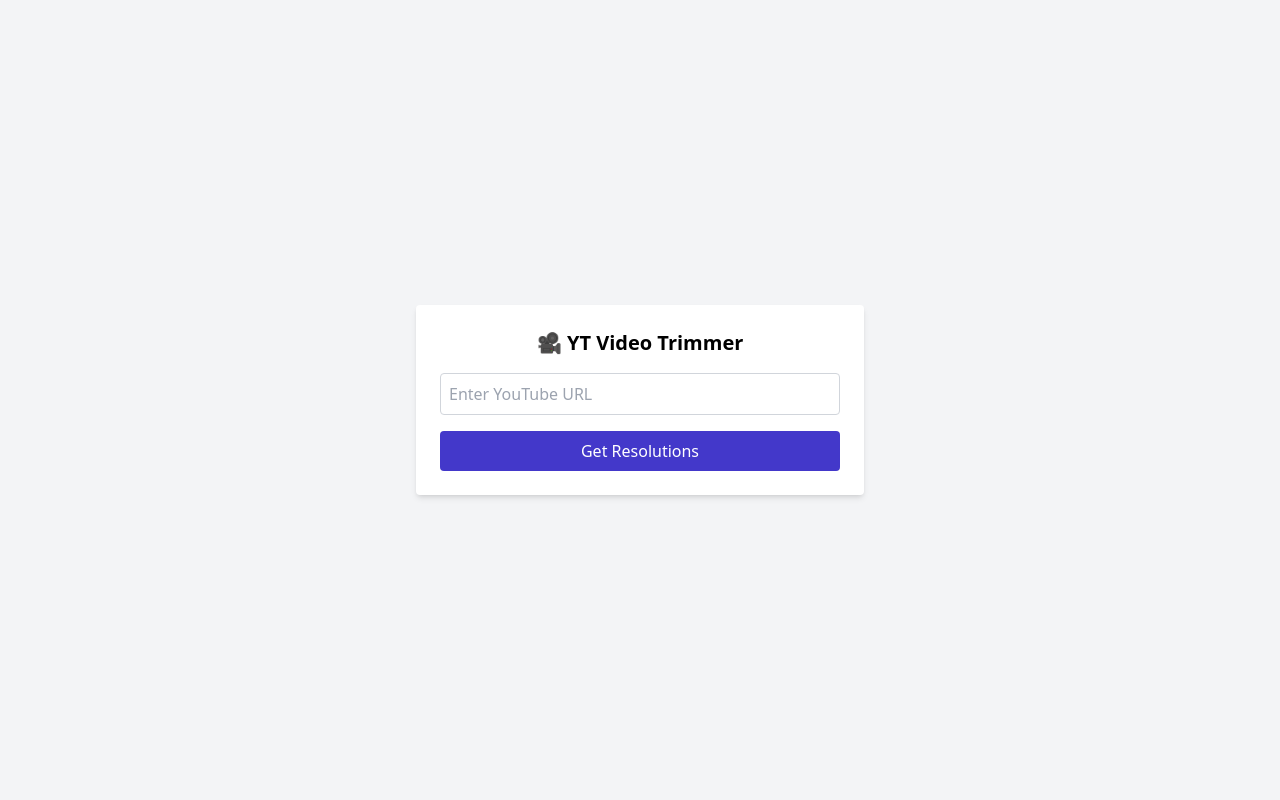
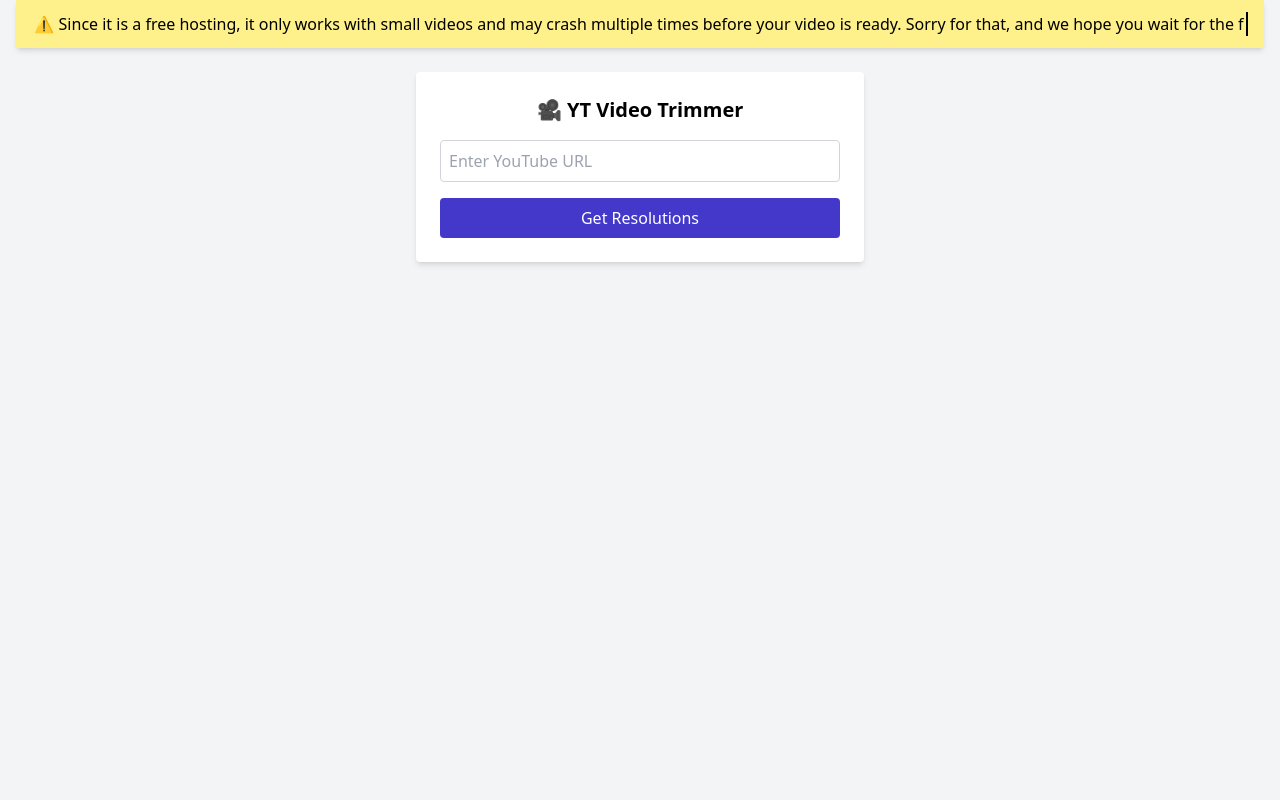
Before and after one commit to AhmedNagyAli/flask_yt_video_trimmer, a Flask app: page / in a window 1280 px wide. Run offline with Flask 3, Linux system fonts and the light colour scheme; some libraries are stand-ins or nearby versions.

Commit message:
add some warning text

```diff
--- a/templates/index.html
+++ b/templates/index.html
@@ -18,7 +18,12 @@
     }
   </style>
 </head>
-<body class="bg-gray-100 flex justify-center items-center min-h-screen px-4 relative">
+<body class="bg-gray-100 flex flex-col items-center min-h-screen px-4 relative">
+
+  <!-- Top Notice Typewriter -->
+  <div class="bg-yellow-200 text-black px-4 py-3 text-center w-full shadow-md">
+    <p id="topTypewriter" class="typewriter font-medium text-sm sm:text-base"></p>
+  </div>
 
   <!-- Modal -->
   <div id="loadingModal" class="fixed inset-0 bg-black bg-opacity-70 flex items-center justify-center hidden z-50 px-4">
@@ -32,7 +37,7 @@
   </div>
 
   <!-- Form Container -->
-<div class="bg-white p-4 sm:p-6 rounded shadow-md w-full max-w-sm sm:max-w-md z-10">
+  <div class="bg-white p-4 sm:p-6 rounded shadow-md w-full max-w-sm sm:max-w-md z-10 mt-6">
     <h1 class="text-lg sm:text-xl font-bold mb-4 text-center">🎥 YT Video Trimmer</h1>
 
     {% if error %}
@@ -77,7 +82,11 @@
     const form = document.getElementById('downloadForm');
     const modal = document.getElementById('loadingModal');
     const typewriter = document.getElementById('typewriterText');
+    const topTypewriter = document.getElementById('topTypewriter');
+
     const message = "Processing the video resolutions...";
+    const topMessage = "⚠️ Since it is a free hosting, it only works with small videos and may crash multiple times before your video is ready. Sorry for that, and we hope you wait for the final version. ⚠️ بما أنه استضافة مجانية، فهي تعمل فقط مع الفيديوهات الصغيرة وقد تنهار عدة مرات قبل تجهيز الفيديو. نأسف لذلك ونأمل أن تنتظروا النسخة النهائية.";
+
     let index = 0;
     let isDeleting = false;
 
@@ -89,7 +98,7 @@
         index++;
         if (index === message.length) {
           isDeleting = true;
-          setTimeout(loopTypewriter, 1000); // wait before deleting
+          setTimeout(loopTypewriter, 1000);
           return;
         }
       } else {
@@ -103,6 +112,20 @@
       setTimeout(loopTypewriter, 60);
     }
 
+    function loopTopTypewriter() {
+      let i = 0;
+      function typeNextChar() {
+        if (i < topMessage.length) {
+          topTypewriter.textContent += topMessage.charAt(i);
+          i++;
+          setTimeout(typeNextChar, 40);
+        }
+      }
+      typeNextChar();
+    }
+
+    loopTopTypewriter();
+
     form.addEventListener('submit', function () {
       document.getElementById('submitBtn').disabled = true;
       document.getElementById('buttonText').textContent = 'Processing...';
```
Lines whose indentation alone changed are shown as unchanged.
